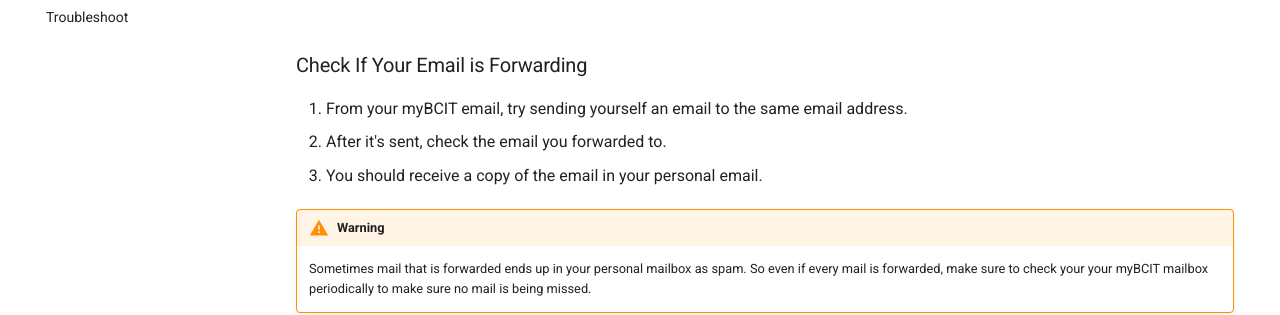
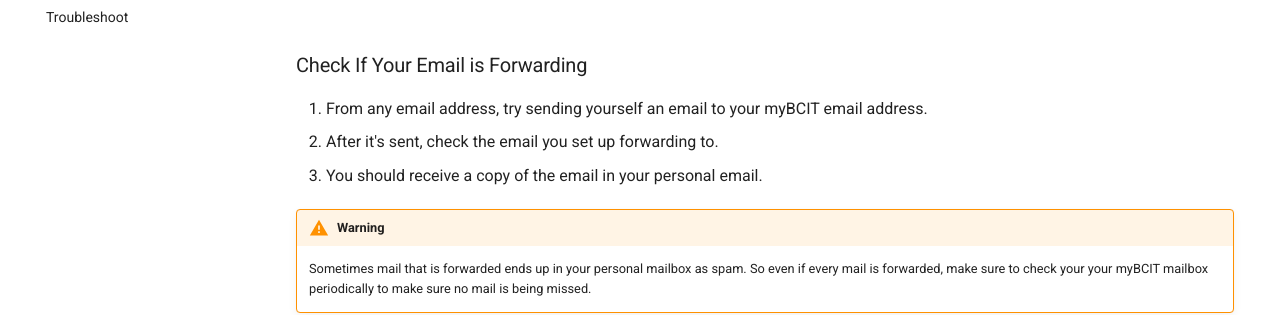
Before and after one commit to cdoig4/Colin-Patty_User_Guide, an MkDocs documentation site: the page built from docs/Task-1.md, in a window 1280 px wide and 900 px high, scrolled down 2846 px. Shown: the part 415-730 px from the top of the window. Built offline with MkDocs 1.6.1 and Material for MkDocs 9.7.7, drawn with Linux system fonts in a browser that asks for light colours; emoji names are drawn with the system emoji font.

Commit message:
Fix wording for instruction 1

```diff
--- a/docs/Task-1.md
+++ b/docs/Task-1.md
@@ -31,8 +31,8 @@ This section here will instruct you how to forward email from myBCIT mail to the
 
 ### Check If Your Email is Forwarding
 
-1. From your myBCIT email, try sending yourself an email to the same email address.
-2. After it's sent, check the email you forwarded to.
+1. From any email address, try sending yourself an email to your myBCIT email address.
+2. After it's sent, check the email you set up forwarding to.
 3. You should receive a copy of the email in your personal email.
 
 !!! warning
```
